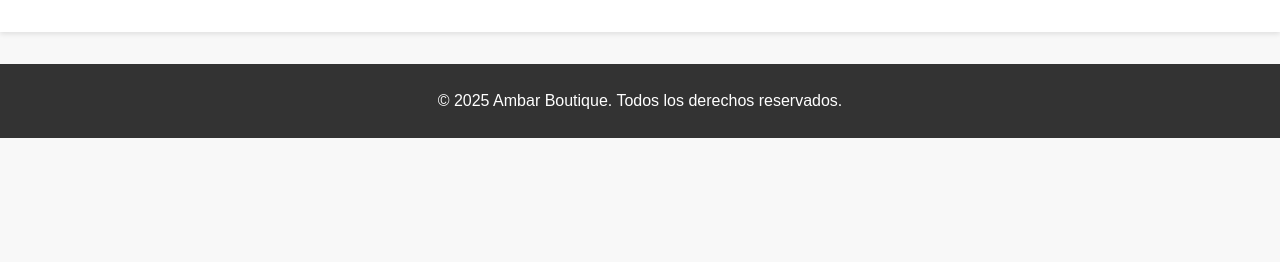
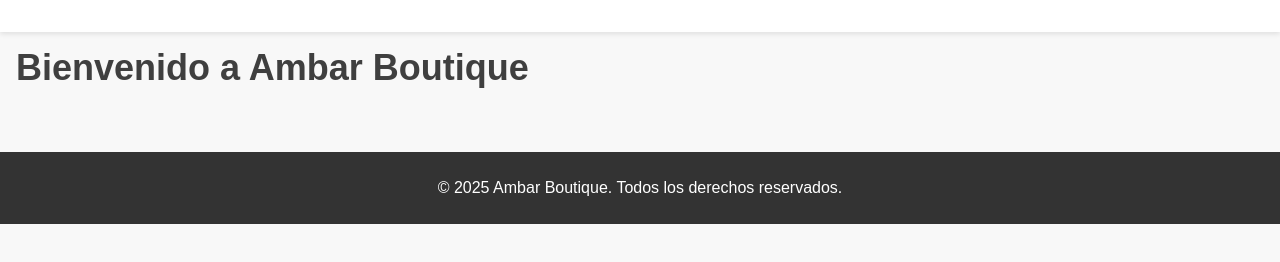
Before and after one commit to natas199/AmbarBoutique, a website: page apps/frontend/index.html in a window 1280 px wide. Drawn offline with nearby package versions, Linux system fonts and the light colour scheme.

Commit message:
feat: update package.json and enhance frontend layout
Add a development script to package.json for backend server. Enhance index.html with a welcome section and include Tailwind CSS for styling. Update styles.css to refine body text color.

```diff
--- a/apps/frontend/index.html
+++ b/apps/frontend/index.html
@@ -12,12 +12,16 @@
     </header>
 
     <main>
+        <div class="container mx-auto p-4">
+            <h1 class="text-4xl font-bold mb-4">Bienvenido a Ambar Boutique</h1>
+        </div>
     </main>
+
 
     <footer>
         <p>&copy; 2025 Ambar Boutique. Todos los derechos reservados.</p>
     </footer>
-
     <script src="script.js"></script>
+    <script src="https://cdn.tailwindcss.com"></script>
 </body>
 </html>
--- a/apps/frontend/styles.css
+++ b/apps/frontend/styles.css
@@ -8,7 +8,7 @@
 body {
     font-family: 'Arial', sans-serif;
     line-height: 1.6;
-    color: #333;
+    color: #3f3f3f;
     background-color: #f8f8f8;
 }
 
--- a/package.json
+++ b/package.json
@@ -2,5 +2,8 @@
   "name": "AmbarBoutique",
   "version": "1.0.0",
   "main": "index.js",
-  "license": "MIT"
+  "license": "MIT",
+  "scripts": {
+    "dev": "node apps/backend/server.js"
+  }
 }
```
